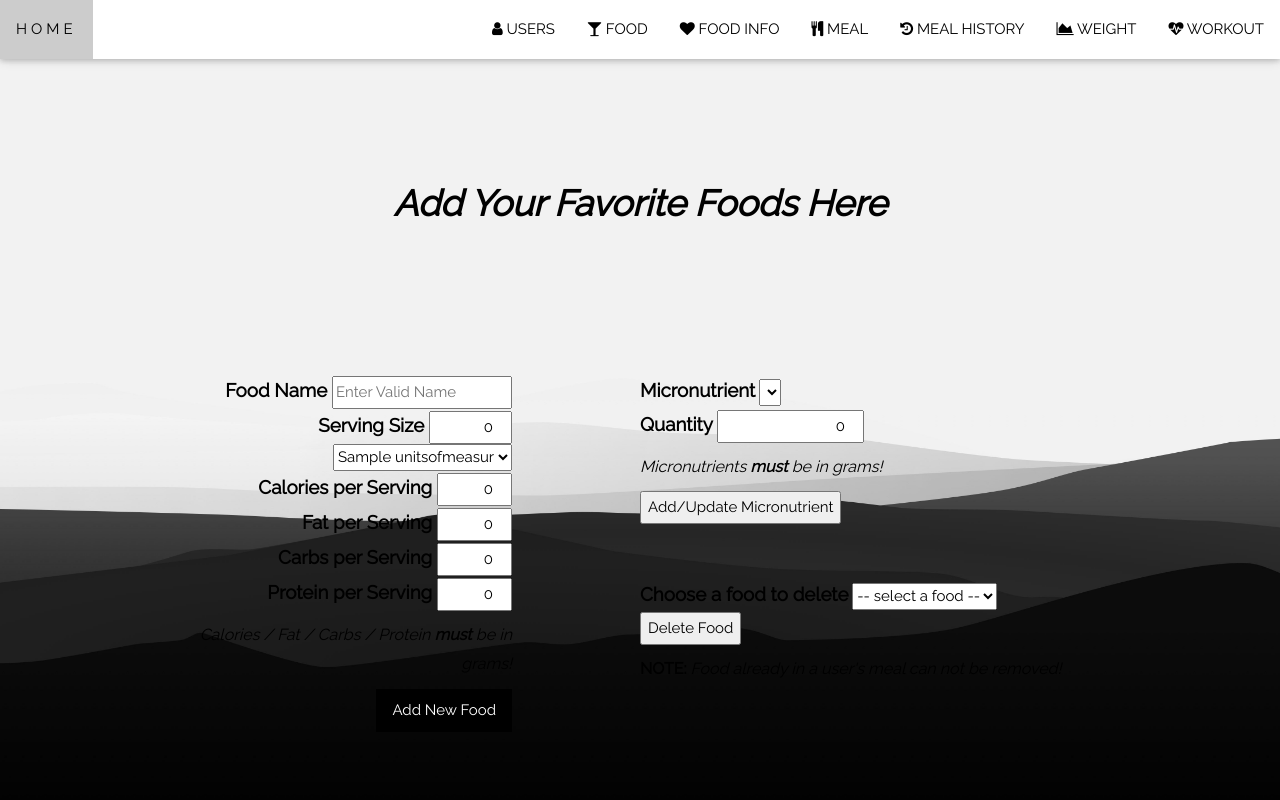
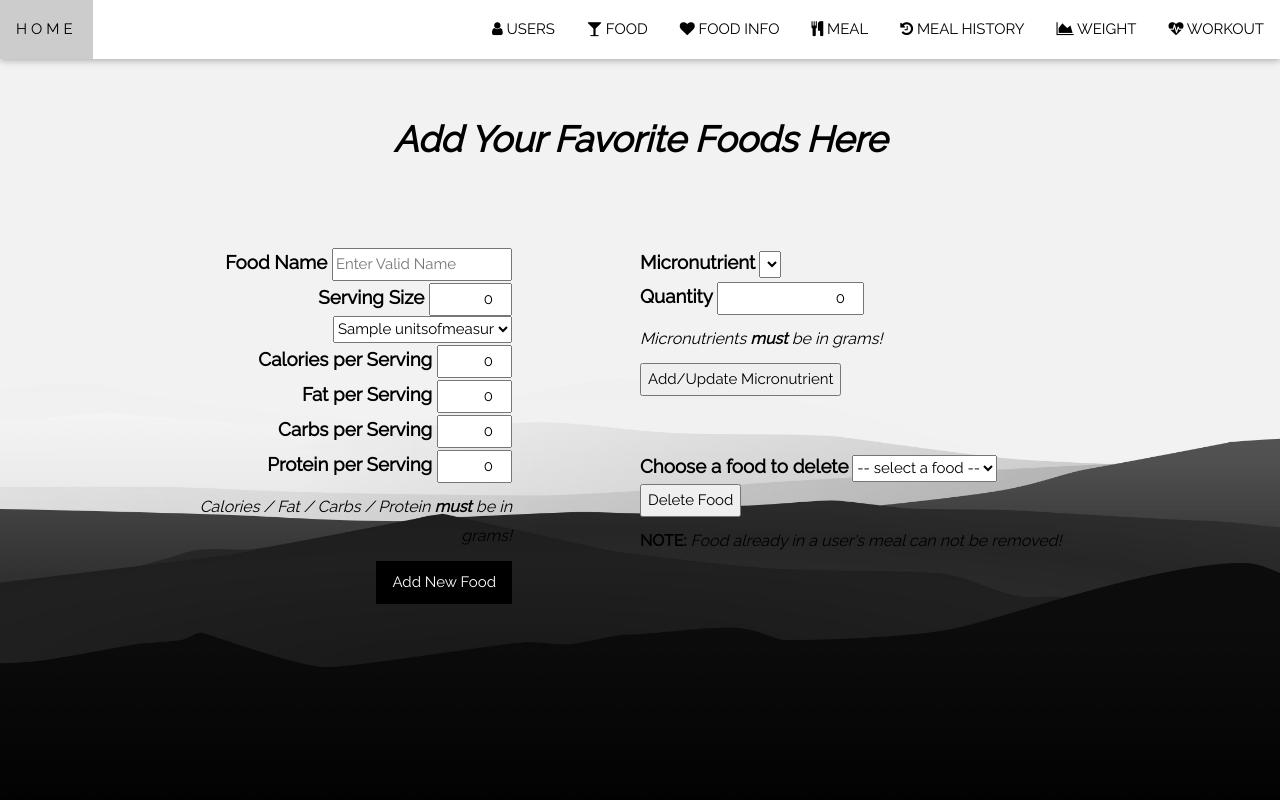
Before and after one commit to daeclerck/FTFinal, a PHP site: page /Food/food.php in a window 1280 px wide. Run offline with PHP 8.4, Linux system fonts and the light colour scheme; tables that the repository leaves empty hold one stand-in row (values such as "Sample post"); lists and menus that the app fills with data are empty.

Commit message:
change padding

```diff
--- a/Food/food.php
+++ b/Food/food.php
@@ -101,7 +101,7 @@ if($_SERVER['REQUEST_METHOD'] == 'POST') {
     }
 }
 ?>
-<h1 class="w3-center" style="Padding:80px"><b><em>Add Your Favorite Foods Here</em></b></h1>
+<h1 class="w3-center" style="Padding:16px"><b><em>Add Your Favorite Foods Here</em></b></h1>
 <div class="w3-container" style="Padding:32px 64px">
 
 <div class="w3-col m6 w3-right-align" style="Padding:16px 128px">
```
